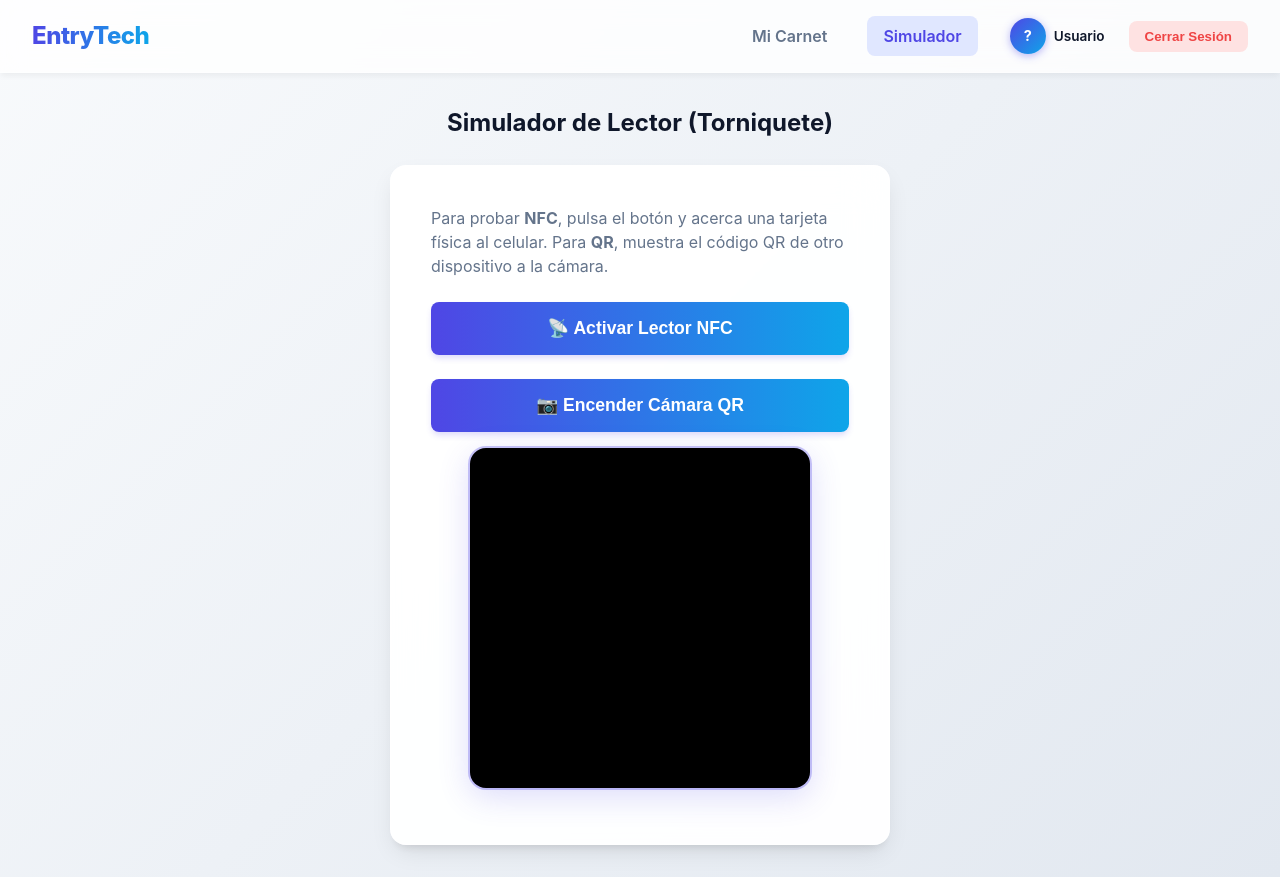
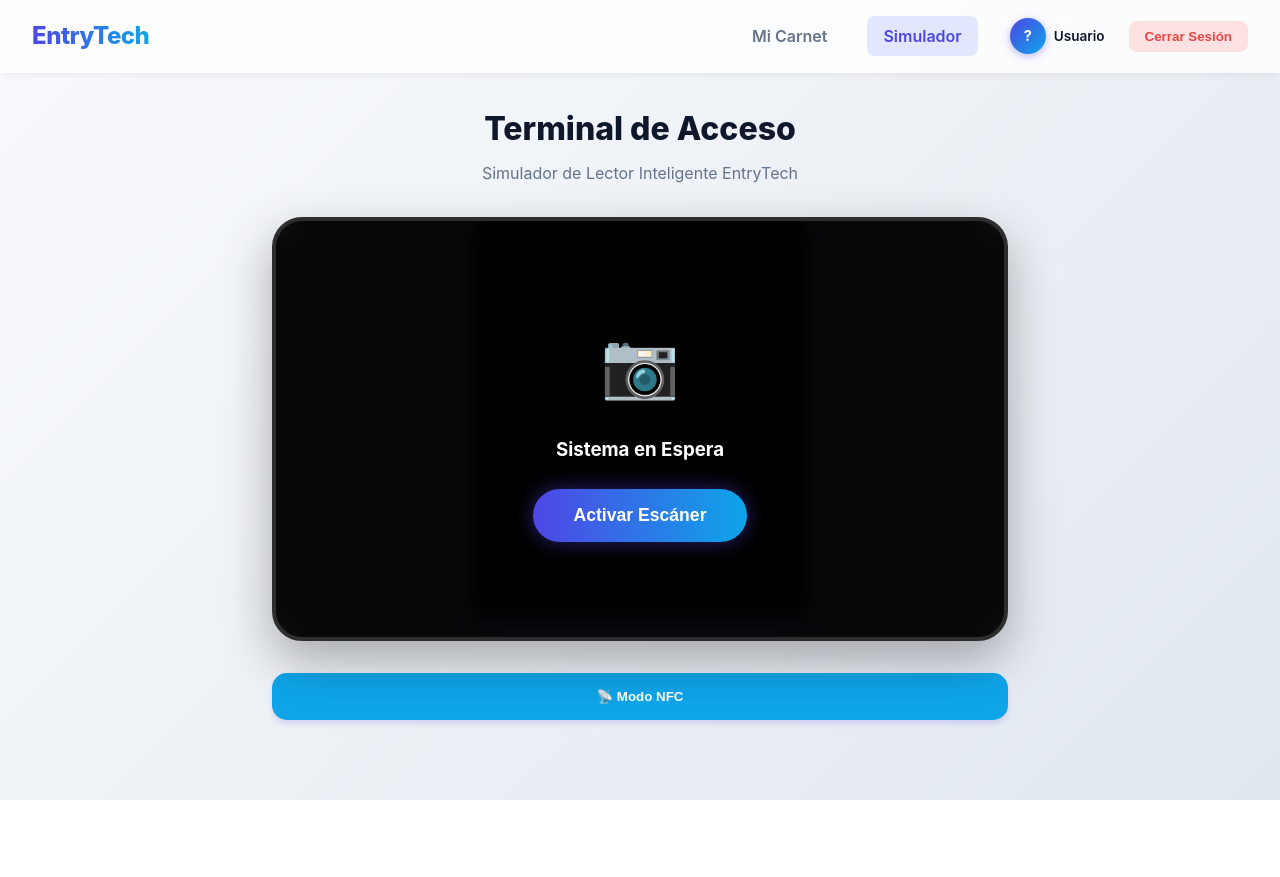
Before and after one commit to Therickkids/EntryTech, a React (Vite) app in the folder frontend/: page /simulador in a window 1280 px wide. After the commit the page ends 800 px from the top, so only its background shows below. Built offline with nearby package versions, Linux system fonts and the light colour scheme; sample sign-in values are in the browser's storage.

Commit message:
feat: interfaz de kiosco profesional con sonidos y animaciones

```diff
--- a/frontend/src/pages/KioskSimulator.jsx
+++ b/frontend/src/pages/KioskSimulator.jsx
@@ -18,201 +18,205 @@ const KioskSimulator = () => {
         };
     }, []);
 
+    // Función para generar sonidos profesionales
+    const playSound = (tipo) => {
+        const audioCtx = new (window.AudioContext || window.webkitAudioContext)();
+        const oscillator = audioCtx.createOscillator();
+        const gainNode = audioCtx.createGain();
+
+        oscillator.connect(gainNode);
+        gainNode.connect(audioCtx.destination);
+
+        if (tipo === 'exito') {
+            oscillator.type = 'sine';
+            oscillator.frequency.setValueAtTime(880, audioCtx.currentTime); // La5
+            oscillator.frequency.exponentialRampToValueAtTime(1200, audioCtx.currentTime + 0.1);
+            gainNode.gain.setValueAtTime(0.1, audioCtx.currentTime);
+            gainNode.gain.exponentialRampToValueAtTime(0.01, audioCtx.currentTime + 0.3);
+            oscillator.start();
+            oscillator.stop(audioCtx.currentTime + 0.3);
+        } else {
+            oscillator.type = 'sawtooth';
+            oscillator.frequency.setValueAtTime(150, audioCtx.currentTime);
+            gainNode.gain.setValueAtTime(0.1, audioCtx.currentTime);
+            gainNode.gain.linearRampToValueAtTime(0, audioCtx.currentTime + 0.5);
+            oscillator.start();
+            oscillator.stop(audioCtx.currentTime + 0.5);
+        }
+    };
+
     const handleStartCamera = async () => {
         if (cameraActive) return;
-
-        if (!navigator.mediaDevices || !navigator.mediaDevices.getUserMedia) {
-            setResultado({
-                exito: false,
-                mensaje: '⚠️ Tu navegador no permite acceso a la cámara. Usa Safari en iPhone.'
-            });
-            return;
-        }
 
         try {
             const html5QrCode = new Html5Qrcode("reader");
             scannerRef.current = html5QrCode;
 
-            const config = { fps: 10, qrbox: { width: 250, height: 250 } };
+            const config = {
+                fps: 20,
+                qrbox: { width: 250, height: 250 },
+                aspectRatio: 1.0
+            };
 
-            // Forzar cámara trasera (environment)
             await html5QrCode.start(
                 { facingMode: "environment" },
                 config,
                 async (decodedText) => {
-                    // BLOQUEO INSTANTÁNEO: Si ya estamos procesando, ignoramos cualquier otra lectura
-                    if (loading || scannerRef.current?.isPaused) return;
+                    if (loading || resultado) return;
 
                     setLoading(true);
-                    setResultado(null);
 
                     try {
-                        // 1. Apagar el escáner de inmediato para no leer más
-                        if (scannerRef.current) {
-                            await scannerRef.current.stop();
-                            scannerRef.current = null;
-                        }
+                        // Pausar escaneo visualmente
+                        if (scannerRef.current) scannerRef.current.pause(true);
 
-                        // 2. Enviar a la base de datos
                         const res = await api.post('/acceso', { codigo: decodedText });
-                        setResultado({ exito: true, mensaje: res.data.mensaje, tipo: res.data.tipo });
 
-                        // 3. Resetear el estado de la cámara
-                        setCameraActive(false);
+                        playSound('exito');
+                        if (navigator.vibrate) navigator.vibrate(100);
+
+                        setResultado({
+                            exito: true,
+                            mensaje: res.data.mensaje,
+                            tipo: res.data.tipo,
+                            nombre: res.data.usuario?.nombre || 'Usuario'
+                        });
+
+                        // Auto-resume después de 2.5 segundos
+                        setTimeout(() => {
+                            setResultado(null);
+                            if (scannerRef.current) scannerRef.current.resume();
+                            setLoading(false);
+                        }, 2500);
+
                     } catch (error) {
+                        playSound('error');
+                        if (navigator.vibrate) navigator.vibrate([100, 50, 100]);
+
                         setResultado({
                             exito: false,
-                            mensaje: error.response?.data?.mensaje || 'Error de conexión o código inválido.'
+                            mensaje: error.response?.data?.mensaje || 'Acceso Denegado'
                         });
-                        // Si falló, permitimos que el usuario vuelva a intentar después de 3 segundos
+
                         setTimeout(() => {
                             setResultado(null);
-                            setCameraActive(false); // Apagamos para que pueda darle al botón de nuevo
+                            if (scannerRef.current) scannerRef.current.resume();
+                            setLoading(false);
                         }, 3000);
-                    } finally {
-                        setLoading(false);
                     }
                 },
-                (errorMessage) => {
-                    // Escaneo en curso...
-                }
+                () => {}
             );
-
-            // Parche extra para iOS: asegurar que el video tenga playsinline
-            const video = document.querySelector('#reader video');
-            if (video) {
-                video.setAttribute('playsinline', 'true');
-                video.setAttribute('muted', 'true');
-            }
 
             setCameraActive(true);
         } catch (err) {
-            setResultado({
-                exito: false,
-                mensaje: `⚠️ Error al iniciar cámara: ${err}`
-            });
+            alert("Error de cámara: " + err);
         }
     };
 
     const handleStopCamera = async () => {
         if (scannerRef.current) {
-            try {
-                await scannerRef.current.stop();
-            } catch (e) {}
+            try { await scannerRef.current.stop(); } catch (e) {}
             scannerRef.current = null;
         }
-
         const readerEl = document.getElementById('reader');
         if (readerEl) readerEl.innerHTML = '';
-
         setCameraActive(false);
-    };
-
-    const handleNfcScan = async () => {
-        if (!('NDEFReader' in window)) {
-            alert('NFC no está soportado en este navegador o dispositivo. Usa Chrome en Android y asegúrate de tener NFC activado.');
-            return;
-        }
-        try {
-            const ndef = new NDEFReader();
-            await ndef.scan();
-            setResultado({ exito: true, mensaje: "Acerca una tarjeta NFC al lector..." });
-            ndef.onreadingerror = () => setResultado({ exito: false, mensaje: "Error al leer la tarjeta NFC. Intenta de nuevo." });
-            ndef.onreading = async (event) => {
-                setLoading(true);
-                setResultado(null);
-                try {
-                    let nfcText = '';
-                    for (const record of event.message.records) {
-                        nfcText = new TextDecoder(record.encoding).decode(record.data);
-                        break;
-                    }
-                    if (!nfcText) throw new Error("Tarjeta NFC vacía o formato no válido");
-                    const res = await api.post('/acceso', { codigo: nfcText });
-                    setResultado({ exito: true, mensaje: res.data.mensaje, tipo: res.data.tipo });
-                } catch (error) {
-                    setResultado({ exito: false, mensaje: error.response?.data?.mensaje || 'Error de conexión o código NFC inválido.' });
-                } finally {
-                    setLoading(false);
-                    setTimeout(() => setResultado(null), 3000);
-                }
-            };
-        } catch (error) {
-            setResultado({ exito: false, mensaje: `Error al iniciar NFC: ${error.message}` });
-        }
+        setResultado(null);
     };
 
     return (
-        <div className="main-content">
-            <h2 style={{ marginBottom: '1.5rem', textAlign: 'center' }}>Simulador de Lector (Torniquete)</h2>
-            <div className="card" style={{ maxWidth: '500px', margin: '0 auto' }}>
-                <p style={{ marginBottom: '1.5rem', color: 'var(--text-muted)' }}>
-                    Para probar <strong>NFC</strong>, pulsa el botón y acerca una tarjeta física al celular.
-                    Para <strong>QR</strong>, muestra el código QR de otro dispositivo a la cámara.
-                </p>
+        <div className="main-content" style={{ maxWidth: '800px', margin: '0 auto', paddingBottom: '5rem' }}>
+            <div style={{ textAlign: 'center', marginBottom: '2rem' }}>
+                <h1 style={{ fontSize: '2rem', fontWeight: '800', marginBottom: '0.5rem' }}>Terminal de Acceso</h1>
+                <p style={{ color: 'var(--text-muted)' }}>Simulador de Lector Inteligente EntryTech</p>
+            </div>
 
-                <button onClick={handleNfcScan} className="btn btn-primary btn-block" style={{ marginBottom: '1.5rem', padding: '1rem', fontSize: '1.1rem' }}>
-                    📡 Activar Lector NFC
-                </button>
+            <div style={{ position: 'relative', borderRadius: '30px', overflow: 'hidden', background: '#1a1a1a', boxShadow: '0 20px 50px rgba(0,0,0,0.3)', border: '4px solid #2d2d2d' }}>
 
-                {/* Botón de encender cámara - solo visible cuando está apagada */}
-                {!cameraActive && (
-                    <button
-                        onClick={handleStartCamera}
-                        className="btn btn-primary btn-block"
-                        style={{ marginBottom: '1rem', padding: '1rem', fontSize: '1.1rem' }}
-                    >
-                        📷 Encender Cámara QR
-                    </button>
-                )}
+                {/* Pantalla del Escáner */}
+                <div id="reader" style={{ width: '100%', minHeight: '400px', background: '#000' }}></div>
 
-                {/* Contenedor del escáner - siempre en el DOM pero vacío cuando está apagado */}
-                <div id="reader" style={{ width: '100%', marginBottom: cameraActive ? '1rem' : '0' }}></div>
-
-                {/* Botón de apagar - solo visible cuando está encendida */}
-                {cameraActive && (
-                    <button
-                        onClick={handleStopCamera}
-                        className="btn btn-danger btn-block"
-                        style={{ marginBottom: '1.5rem', padding: '1rem', fontSize: '1.1rem', fontWeight: 'bold' }}
-                    >
-                        ⏹ Apagar Cámara
-                    </button>
-                )}
-
-                {loading && (
-                    <div style={{ textAlign: 'center', marginTop: '1rem', fontWeight: 'bold' }}>
-                        Procesando acceso...
+                {/* Overlays de Estado */}
+                {!cameraActive && !resultado && (
+                    <div style={{ position: 'absolute', inset: 0, display: 'flex', flexDirection: 'column', alignItems: 'center', justifyContent: 'center', background: 'rgba(0,0,0,0.7)', backdropFilter: 'blur(10px)', color: 'white', zIndex: 10 }}>
+                        <div style={{ fontSize: '4rem', marginBottom: '1.5rem' }}>📷</div>
+                        <h3 style={{ marginBottom: '1.5rem' }}>Sistema en Espera</h3>
+                        <button onClick={handleStartCamera} className="btn btn-primary" style={{ padding: '1rem 2.5rem', borderRadius: '50px', fontSize: '1.1rem', fontWeight: 'bold', boxShadow: '0 0 20px rgba(79,70,229,0.5)' }}>
+                            Activar Escáner
+                        </button>
                     </div>
                 )}
 
+                {/* Overlay de Resultado (Animado) */}
                 {resultado && (
                     <div style={{
-                        marginTop: '2rem',
-                        padding: '1.5rem',
-                        borderRadius: '12px',
-                        backgroundColor: resultado.exito ? '#d1fae5' : '#fee2e2',
-                        color: resultado.exito ? '#065f46' : '#991b1b',
-                        textAlign: 'center',
-                        fontWeight: 'bold',
-                        fontSize: '1.2rem',
-                        display: 'flex',
-                        flexDirection: 'column',
-                        alignItems: 'center',
-                        gap: '1rem',
-                        boxShadow: '0 4px 6px rgba(0,0,0,0.05)'
+                        position: 'absolute', inset: 0,
+                        display: 'flex', flexDirection: 'column', alignItems: 'center', justifyContent: 'center',
+                        background: resultado.exito
+                            ? (resultado.tipo === 'entrada' ? 'rgba(16, 185, 129, 0.95)' : 'rgba(59, 130, 246, 0.95)')
+                            : 'rgba(239, 68, 68, 0.95)',
+                        color: 'white', zIndex: 20,
+                        animation: 'fadeIn 0.3s ease-out'
                     }}>
-                        <span>{resultado.mensaje}</span>
-                        <button
-                            onClick={() => setResultado(null)}
-                            className="btn btn-secondary btn-sm"
-                            style={{ backgroundColor: 'white', border: 'none', boxShadow: '0 2px 4px rgba(0,0,0,0.1)' }}
-                        >
-                            Cerrar Mensaje
-                        </button>
+                        <div style={{ fontSize: '6rem', marginBottom: '1rem', animation: 'bounceIn 0.5s cubic-bezier(0.34, 1.56, 0.64, 1)' }}>
+                            {resultado.exito ? (resultado.tipo === 'entrada' ? '✅' : '🚪') : '❌'}
+                        </div>
+                        <h2 style={{ fontSize: '2.5rem', fontWeight: '900', marginBottom: '0.5rem', textTransform: 'uppercase' }}>
+                            {resultado.exito ? (resultado.tipo === 'entrada' ? 'ENTRADA' : 'SALIDA') : 'DENEGADO'}
+                        </h2>
+                        <p style={{ fontSize: '1.5rem', fontWeight: '500', opacity: 0.9 }}>
+                            {resultado.mensaje}
+                        </p>
+                        {resultado.nombre && (
+                            <div style={{ marginTop: '2rem', padding: '0.5rem 2rem', background: 'rgba(255,255,255,0.2)', borderRadius: '50px', fontSize: '1.2rem', fontWeight: '700' }}>
+                                {resultado.nombre}
+                            </div>
+                        )}
                     </div>
                 )}
+
+                {/* Línea de escaneo animada */}
+                {cameraActive && !resultado && (
+                    <div style={{
+                        position: 'absolute', top: '0', left: '0', width: '100%', height: '4px',
+                        background: 'linear-gradient(to right, transparent, var(--primary-color), transparent)',
+                        boxShadow: '0 0 15px var(--primary-color)',
+                        zIndex: 5,
+                        animation: 'scanMove 2s infinite linear'
+                    }}></div>
+                )}
             </div>
+
+            {/* Controles Inferiores */}
+            <div style={{ marginTop: '2rem', display: 'flex', gap: '1rem' }}>
+                {cameraActive && (
+                    <button onClick={handleStopCamera} className="btn btn-secondary" style={{ flex: 1, padding: '1rem', borderRadius: '15px', fontWeight: '700' }}>
+                        ⏹ Detener Sistema
+                    </button>
+                )}
+                <button onClick={() => alert('NFC se activa al acercar tarjeta en dispositivos compatibles')} className="btn btn-primary" style={{ flex: 1, padding: '1rem', borderRadius: '15px', fontWeight: '700', background: 'var(--secondary)' }}>
+                    📡 Modo NFC
+                </button>
+            </div>
+
+            <style>{`
+                @keyframes scanMove {
+                    0% { top: 20%; opacity: 0; }
+                    50% { opacity: 1; }
+                    100% { top: 80%; opacity: 0; }
+                }
+                @keyframes fadeIn {
+                    from { opacity: 0; }
+                    to { opacity: 1; }
+                }
+                @keyframes bounceIn {
+                    0% { transform: scale(0.3); opacity: 0; }
+                    50% { transform: scale(1.05); opacity: 1; }
+                    70% { transform: scale(0.9); }
+                    100% { transform: scale(1); }
+                }
+            `}</style>
         </div>
     );
 };
```
